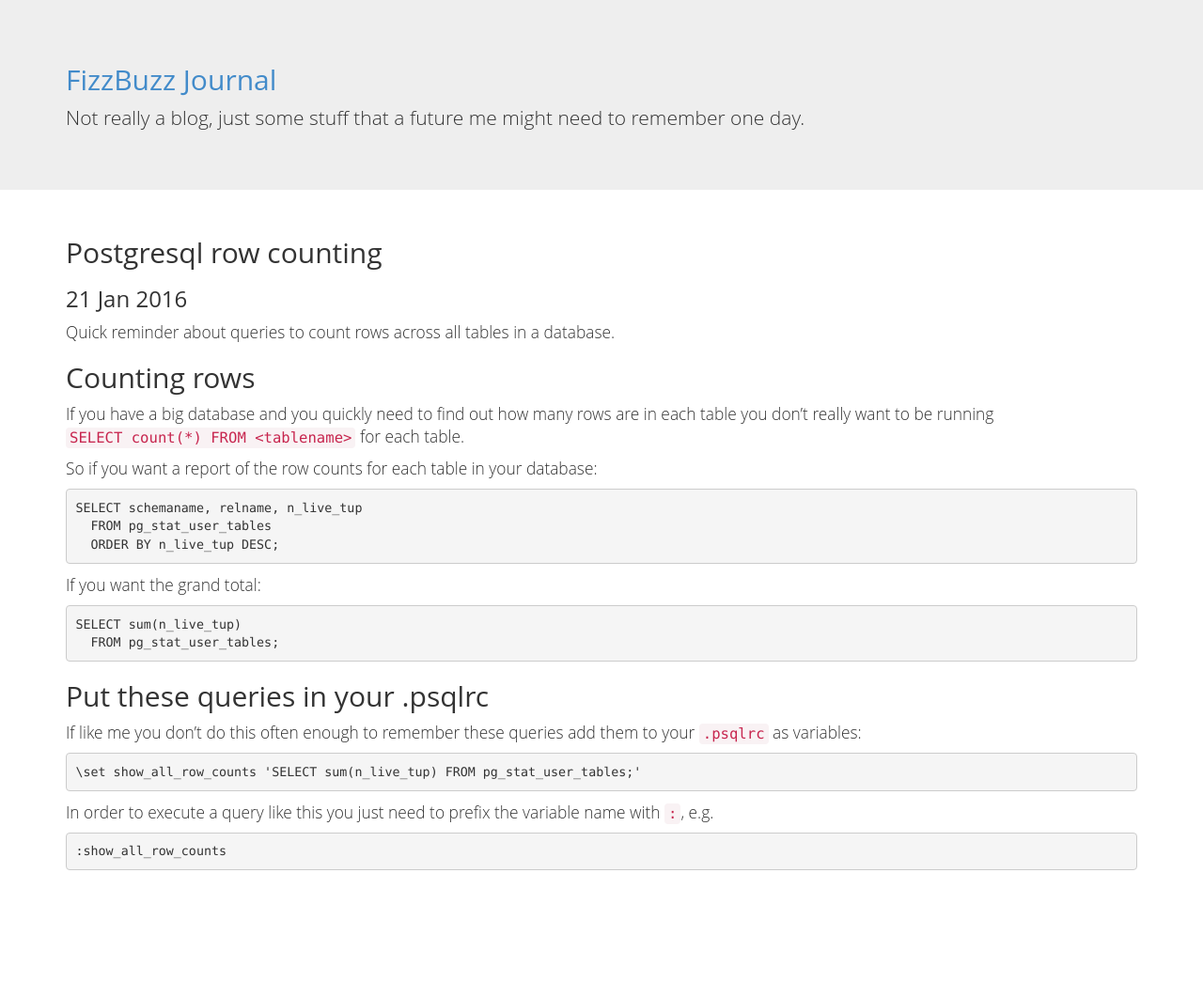
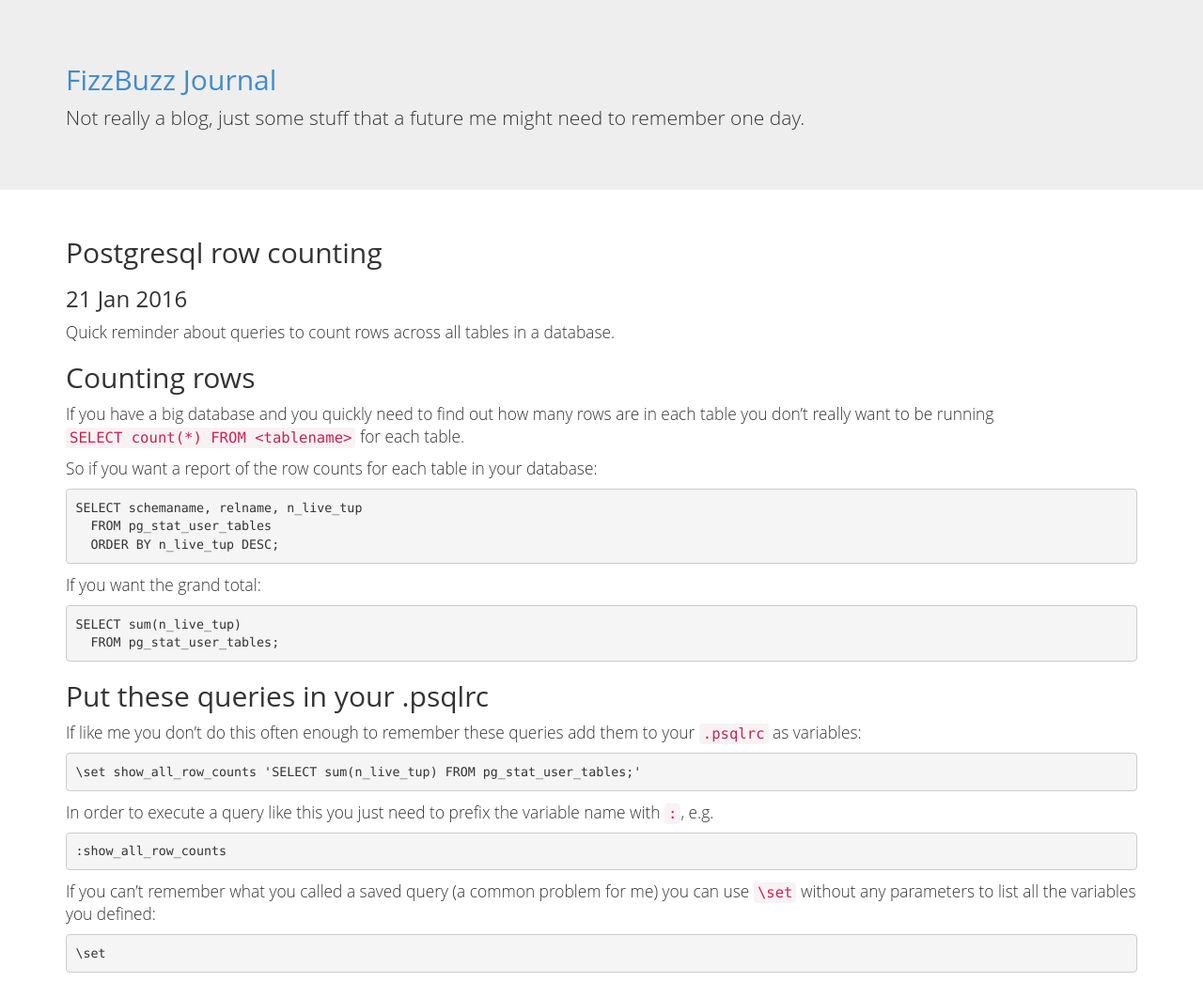
Before and after one commit to stevehook/stevehook.github.com, a Jekyll site: the page built from _posts/2016-01-21-postgres-row-counting.md, in a window 1280 px wide. Shown: the whole page at 94% size. Built offline with Jekyll 4.4.1, drawn with Linux system fonts in a browser that asks for light colours; before the commit the page ends 936 px from its top, so only the background shows below that.

Commit message:
Another tip for psql saved queries

```diff
--- a/_posts/2016-01-21-postgres-row-counting.md
+++ b/_posts/2016-01-21-postgres-row-counting.md
@@ -34,3 +34,9 @@ In order to execute a query like this you just need to prefix the
 variable name with `:`, e.g.
 
     :show_all_row_counts
+
+If you can't remember what you called a saved query (a common problem
+for me) you can use `\set` without any parameters to list all the
+variables you defined:
+
+    \set
```
